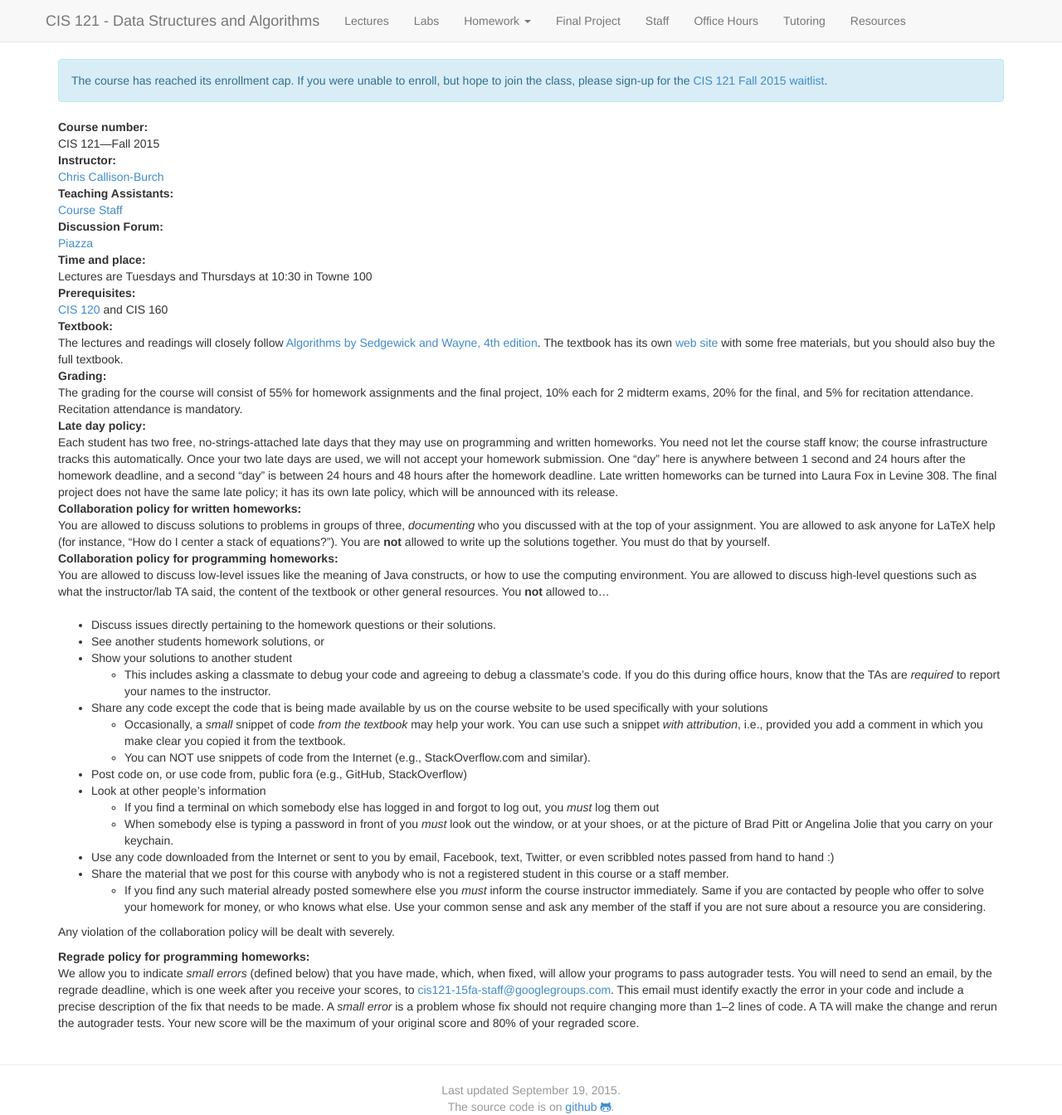
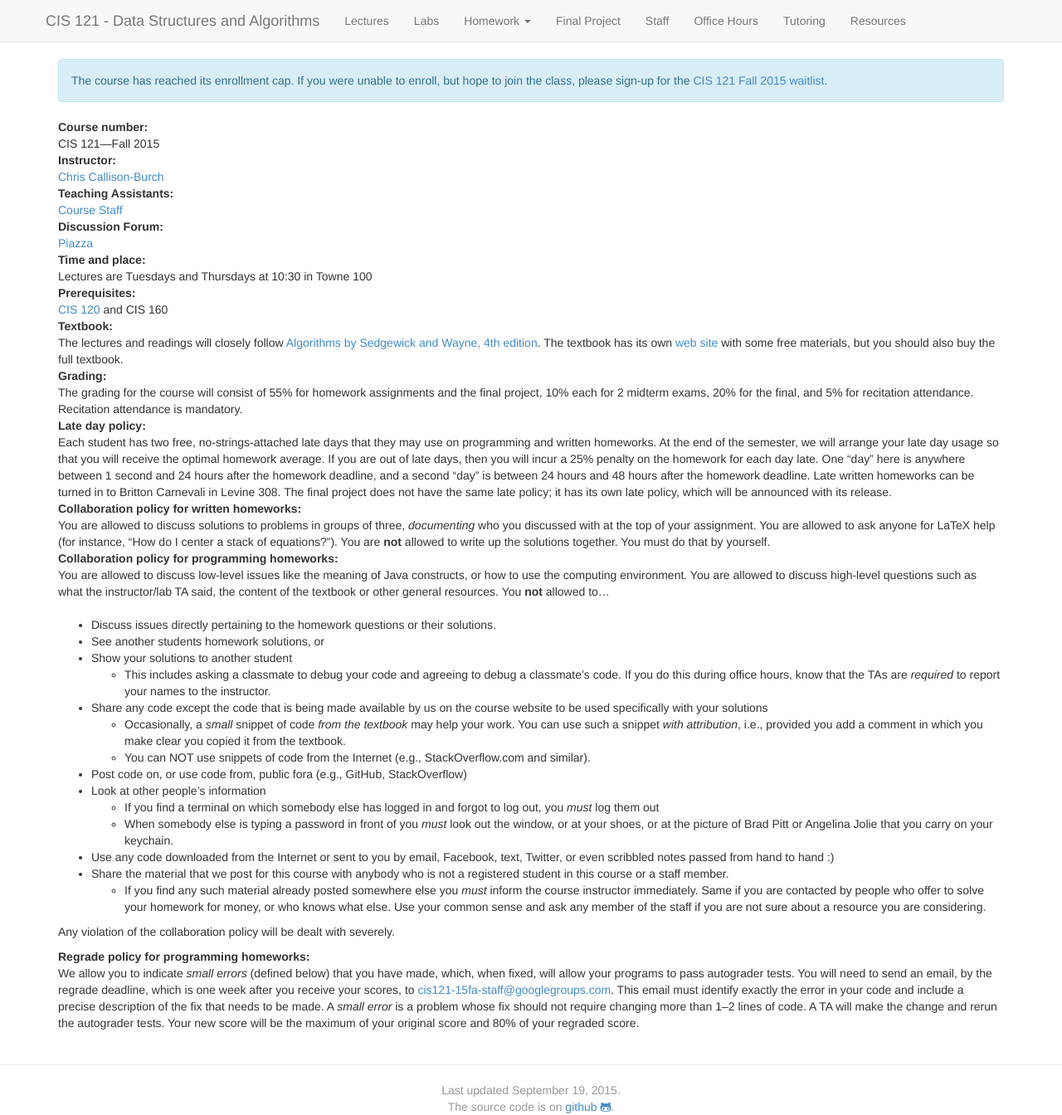
Before and after one commit to callison-burch/data-structures-and-algorithms, a Jekyll site: the page built from index.md, in a window 1280 px wide. Shown: the whole page at 83% size. Built offline with Jekyll 4.4.1, drawn with Linux system fonts in a browser that asks for light colours; nearby versions of some CDN libraries.

Commit message:
Update late policy

```diff
--- a/index.md
+++ b/index.md
@@ -27,21 +27,37 @@ Prerequisites:
 : [CIS 120](http://www.seas.upenn.edu/~cis120/) and CIS 160
 
 Textbook:
-: The lectures and readings will closely follow [Algorithms by Sedgewick and Wayne, 4th edition](http://www.amazon.com/Algorithms-4th-Robert-Sedgewick/dp/032157351X/).  The textbook has its own [web site](http://algs4.cs.princeton.edu/home/) with some free materials, but you should also buy the full textbook.
+: The lectures and readings will closely follow
+[Algorithms by Sedgewick and Wayne, 4th edition](http://www.amazon.com/Algorithms-4th-Robert-Sedgewick/dp/032157351X/).
+The textbook has its own [web site](http://algs4.cs.princeton.edu/home/) with
+some free materials, but you should also buy the full textbook.
 
 Grading:
 : The grading for the course will consist of 55% for homework assignments and the final project, 10% each for 2 midterm exams, 20% for the final, and 5% for recitation attendance. Recitation attendance is mandatory.
 
 Late day policy:
-: Each student has two free, no-strings-attached late days that they may use on programming and written homeworks. You need not let the course staff know; the course infrastructure tracks this automatically. Once your two late days are used, we will not accept your homework submission. One "day" here is anywhere between 1 second and 24 hours after the homework deadline, and a second "day" is between 24 hours and 48 hours after the homework deadline. Late written homeworks can be turned into Laura Fox in Levine 308. The final project does not have the same late policy; it has its own late policy, which will be announced with its release.
+: Each student has two free, no-strings-attached late days that they may use on
+programming and written homeworks. At the end of the semester, we will arrange
+your late day usage so that you will receive the optimal homework average. If
+you are out of late days, then you will incur a 25% penalty on the homework for
+each day late. One "day" here is anywhere between 1 second and 24 hours after
+the homework deadline, and a second "day" is between 24 hours and 48 hours after
+the homework deadline. Late written homeworks can be turned in to Britton
+Carnevali in Levine 308. The final project does not have the same late policy;
+it has its own late policy, which will be announced with its release.
 
 Collaboration policy for written homeworks:
-: You are allowed to discuss solutions to problems in groups of three, *documenting* who you discussed with at the top of your assignment.  You are allowed to ask anyone for LaTeX help (for instance, "How do I center a stack of equations?").
-You are **not** allowed to write up the solutions together. You must do that by yourself.
+: You are allowed to discuss solutions to problems in groups of three,
+*documenting* who you discussed with at the top of your assignment. You are
+allowed to ask anyone for LaTeX help (for instance, "How do I center a stack of
+equations?"). You are **not** allowed to write up the solutions together. You
+must do that by yourself.
 
 Collaboration policy for programming homeworks:
-: You are allowed to discuss low-level issues like the meaning of Java constructs, or how to use the computing environment. You are allowed to discuss high-level questions such as what the instructor/lab TA said, the content of the textbook or other general resources.
- You **not** allowed to...
+: You are allowed to discuss low-level issues like the meaning of Java
+ constructs, or how to use the computing environment. You are allowed to discuss
+ high-level questions such as what the instructor/lab TA said, the content of
+ the textbook or other general resources. You **not** allowed to...
 
 -   Discuss issues directly pertaining to the homework questions or
     their solutions.
```
